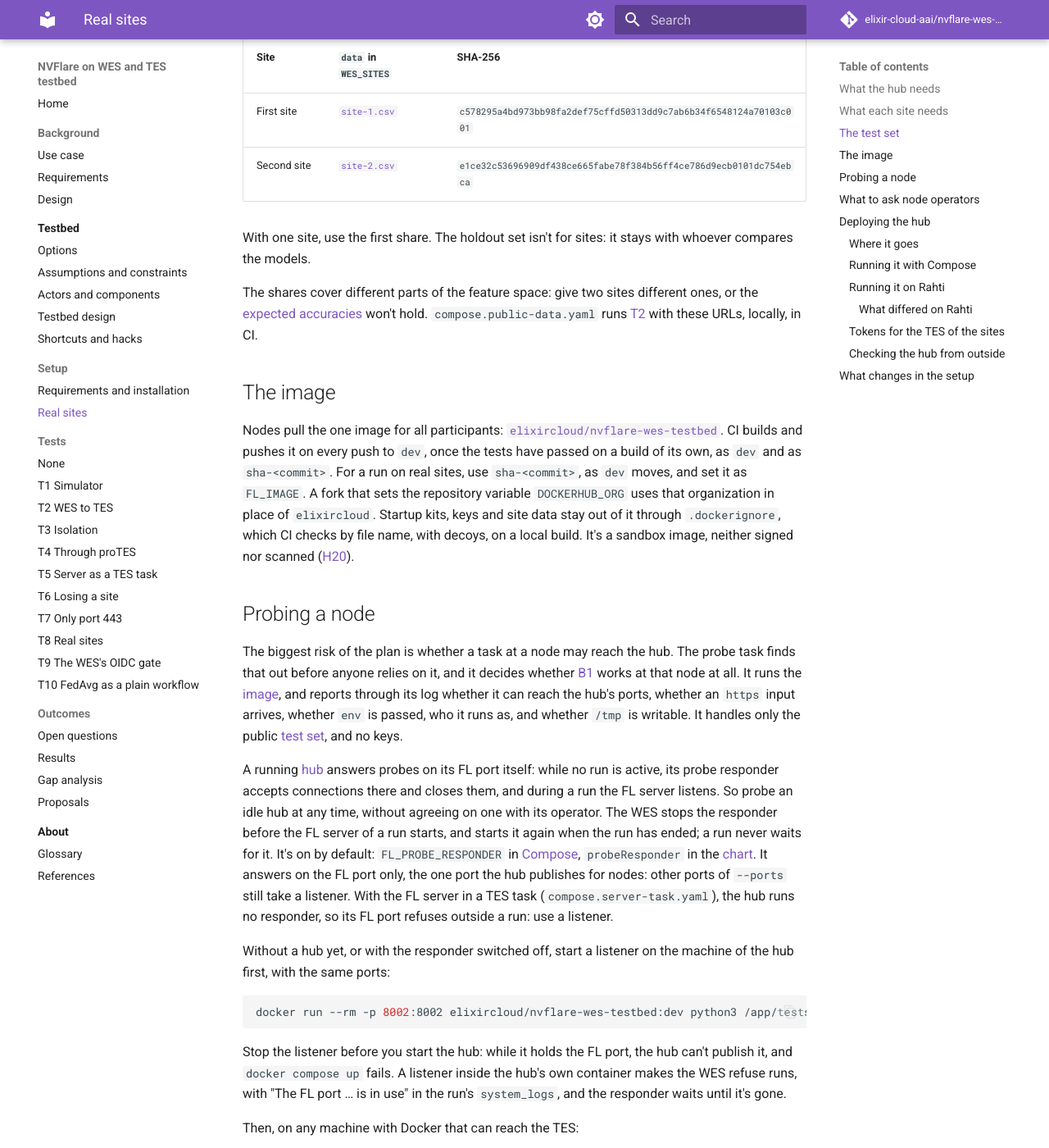
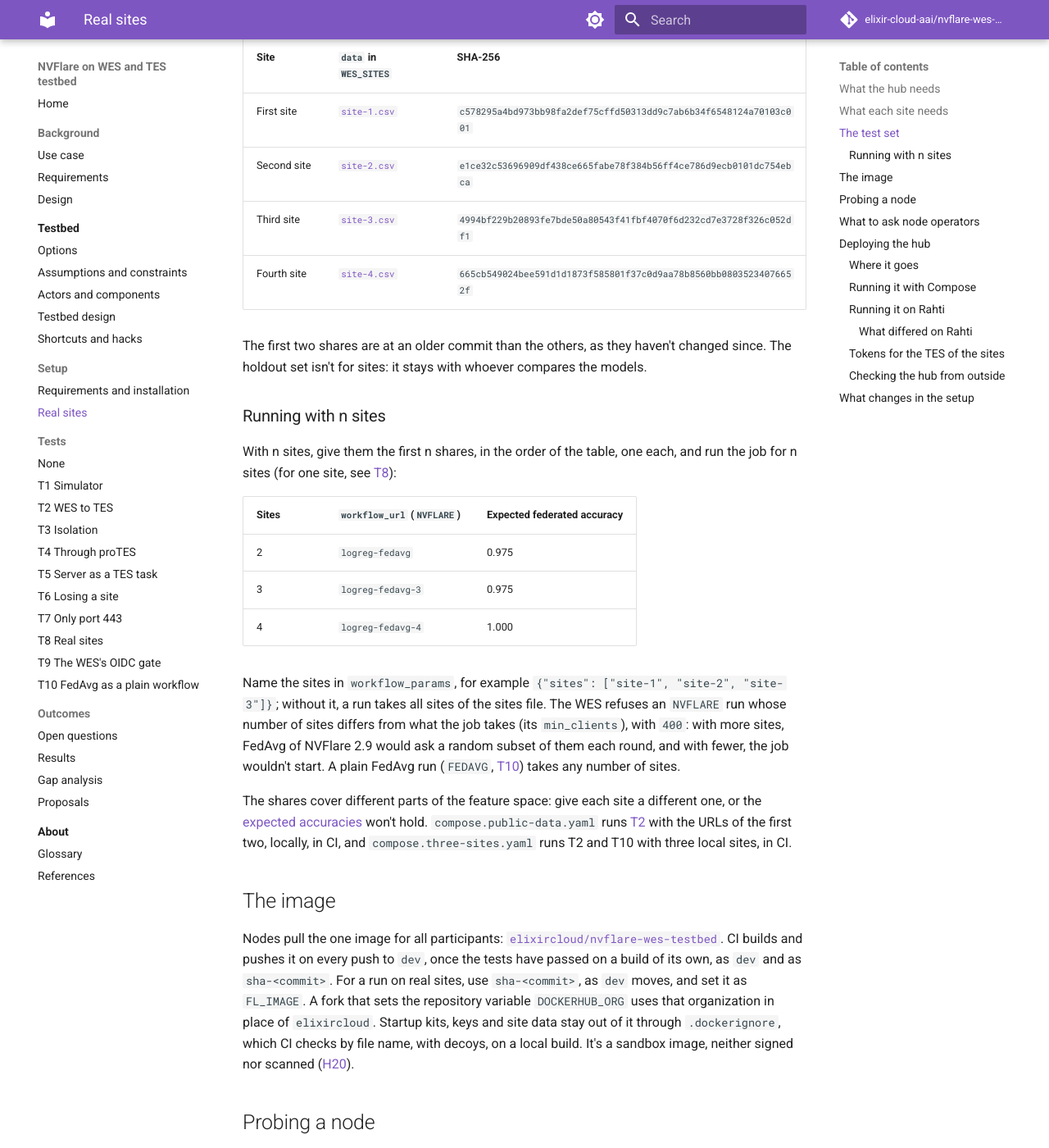
Before and after one commit to elixir-cloud-aai/nvflare-wes-testbed, an MkDocs documentation site: the page built from docs/setup/real-sites.md, in a window 1280 px wide and 1400 px high, scrolled down 1034 px. Shown: the whole window at 82% size. Built offline with MkDocs 1.6.1 and Material for MkDocs 9.7.7, drawn with Linux system fonts in a browser that asks for light colours; comment, search, counter and statistics services are not loaded.

Commit message:
docs: describe runs with three or four sites
Which share each site takes, the job per number of sites, the expected
accuracies, the refusal of a wrong number of sites, and the local runs
with three sites (T1, T2, T8, T10, real sites, test set README).

Refs #53

Co-Authored-By: Claude Opus 5.5 <noreply@anthropic.com>

```diff
--- a/docs/setup/real-sites.md
+++ b/docs/setup/real-sites.md
@@ -23,10 +23,24 @@ Sites fetch their share from raw files of this repository, at a fixed commit, so
 |---|---|---|
 | First site | [`site-1.csv`](https://raw.githubusercontent.com/elixir-cloud-aai/nvflare-wes-testbed/b473b4b2d3246d6b5f74c31e209268e0c093e062/testset/data/site-1.csv) | `c578295a4bd973bb98fa2def75cffd50313dd9c7ab6b34f6548124a70103c001` |
 | Second site | [`site-2.csv`](https://raw.githubusercontent.com/elixir-cloud-aai/nvflare-wes-testbed/b473b4b2d3246d6b5f74c31e209268e0c093e062/testset/data/site-2.csv) | `e1ce32c53696909df438ce665fabe78f384b56ff4ce786d9ecb0101dc754ebca` |
+| Third site | [`site-3.csv`](https://raw.githubusercontent.com/elixir-cloud-aai/nvflare-wes-testbed/ca8383db846e2e4026ed81cfff88a2cd27698dd1/testset/data/site-3.csv) | `4994bf229b20893fe7bde50a80543f41fbf4070f6d232cd7e3728f326c052df1` |
+| Fourth site | [`site-4.csv`](https://raw.githubusercontent.com/elixir-cloud-aai/nvflare-wes-testbed/ca8383db846e2e4026ed81cfff88a2cd27698dd1/testset/data/site-4.csv) | `665cb549024bee591d1d1873f585801f37c0d9aa78b8560bb08035234076652f` |
 
-With one site, use the first share. The holdout set isn't for sites: it stays with whoever compares the models.
+The first two shares are at an older commit than the others, as they haven't changed since. The holdout set isn't for sites: it stays with whoever compares the models.
 
-The shares cover different parts of the feature space: give two sites different ones, or the [expected accuracies](https://github.com/elixir-cloud-aai/nvflare-wes-testbed/blob/dev/testset/README.md) won't hold. `compose.public-data.yaml` runs [T2](../tests/t2-wes-to-tes.md) with these URLs, locally, in CI.
+### Running with n sites
+
+With n sites, give them the first n shares, in the order of the table, one each, and run the job for n sites (for one site, see [T8](../tests/t8-real-sites.md#steps)):
+
+| Sites | `workflow_url` (`NVFLARE`) | Expected federated accuracy |
+|---|---|---|
+| 2 | `logreg-fedavg` | 0.975 |
+| 3 | `logreg-fedavg-3` | 0.975 |
+| 4 | `logreg-fedavg-4` | 1.000 |
+
+Name the sites in `workflow_params`, for example `{"sites": ["site-1", "site-2", "site-3"]}`; without it, a run takes all sites of the sites file. The WES refuses an `NVFLARE` run whose number of sites differs from what the job takes (its `min_clients`), with `400`: with more sites, FedAvg of NVFlare 2.9 would ask a random subset of them each round, and with fewer, the job wouldn't start. A plain FedAvg run (`FEDAVG`, [T10](../tests/t10-fedavg.md)) takes any number of sites.
+
+The shares cover different parts of the feature space: give each site a different one, or the [expected accuracies](https://github.com/elixir-cloud-aai/nvflare-wes-testbed/blob/dev/testset/README.md) won't hold. `compose.public-data.yaml` runs [T2](../tests/t2-wes-to-tes.md) with the URLs of the first two, locally, in CI, and `compose.three-sites.yaml` runs T2 and T10 with three local sites, in CI.
 
 ## The image
 
```
Also changed, not shown: README.md (+1 -1 lines), docs/testbed/design.md (+1 -0 lines), testset/README.md (+27 -5 lines), 5 other files.
